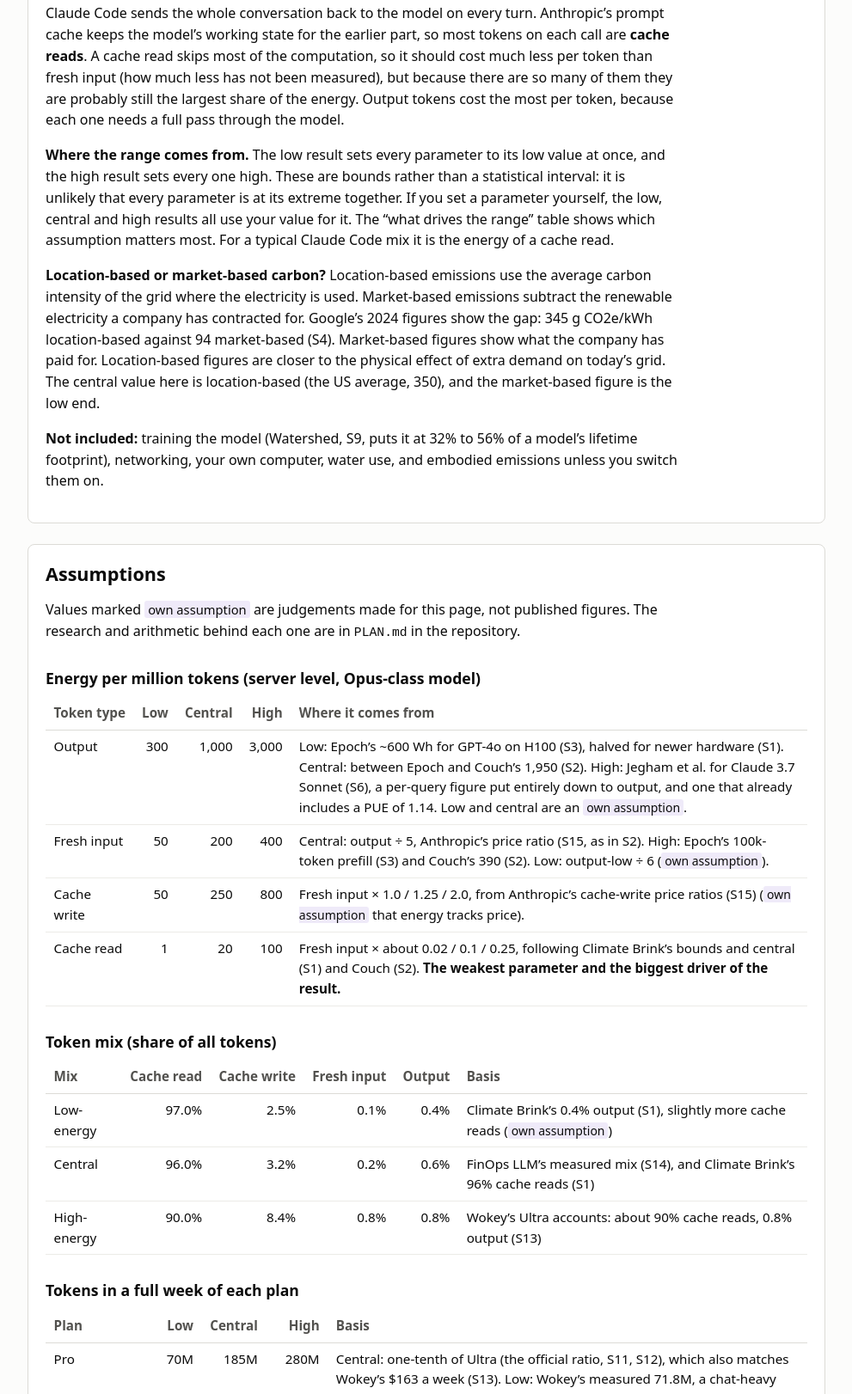
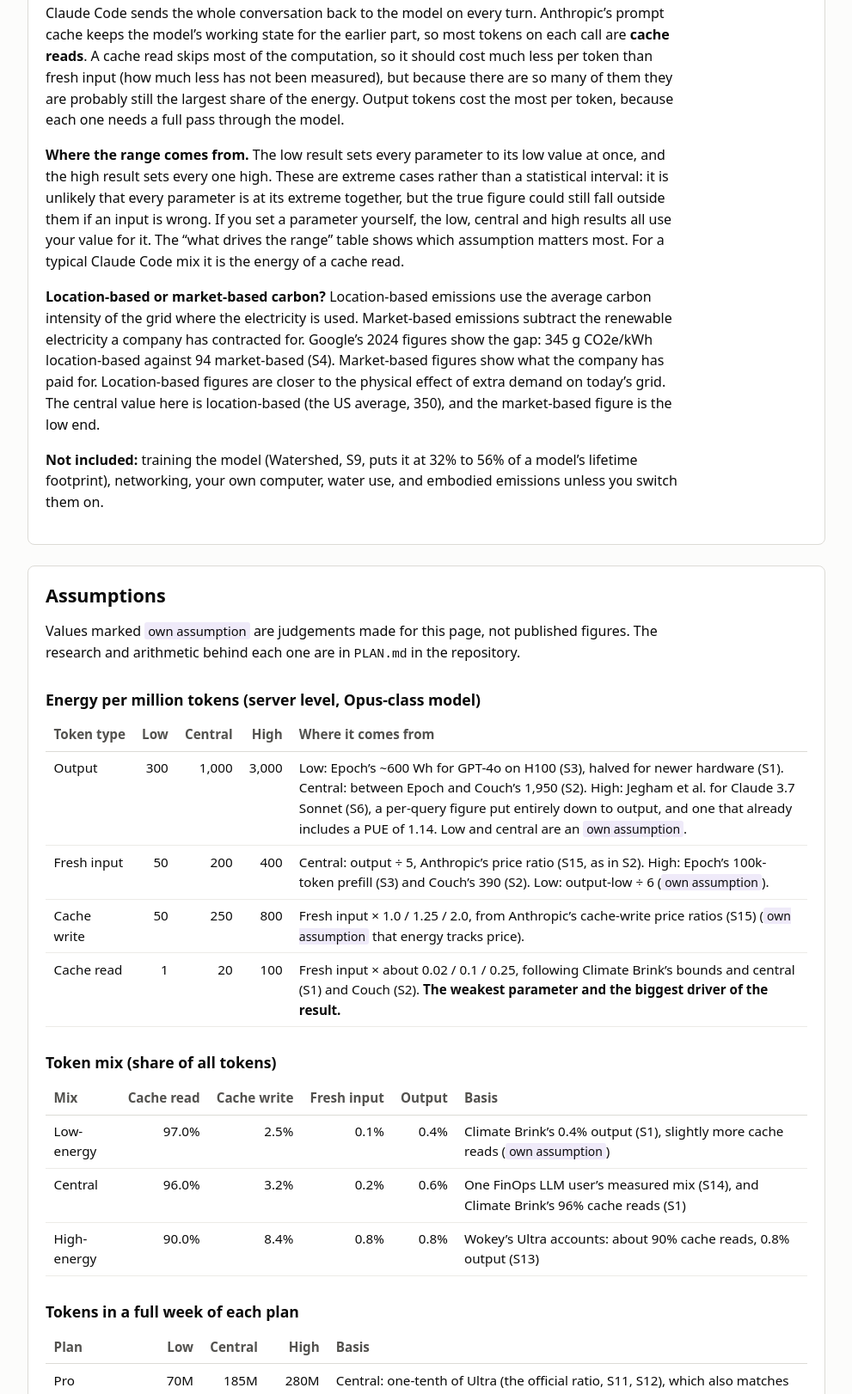
Before and after one commit to DanOlner/agentic_ai_strategy, a plain HTML site: page docs/index.html in a window 1280 px wide. Shown: the part 3742-5364 px from the top of the page at 86% size, without its empty margins (144-1135 px from the left). Drawn offline with Linux system fonts and the light colour scheme.

Commit message:
Page wording: low and high are extreme cases; central mix is one user's

```diff
--- a/docs/index.html
+++ b/docs/index.html
@@ -263,7 +263,7 @@
     <li><strong>Embodied emissions</strong> (off by default) add 42 g CO2e per kWh for making the hardware, a ratio derived from Google’s figures (S4).</li>
   </ol>
   <p>Claude Code sends the whole conversation back to the model on every turn. Anthropic’s prompt cache keeps the model’s working state for the earlier part, so most tokens on each call are <strong>cache reads</strong>. A cache read skips most of the computation, so it should cost much less per token than fresh input (how much less has not been measured), but because there are so many of them they are probably still the largest share of the energy. Output tokens cost the most per token, because each one needs a full pass through the model.</p>
-  <p><strong>Where the range comes from.</strong> The low result sets every parameter to its low value at once, and the high result sets every one high. These are bounds rather than a statistical interval: it is unlikely that every parameter is at its extreme together. If you set a parameter yourself, the low, central and high results all use your value for it. The “what drives the range” table shows which assumption matters most. For a typical Claude Code mix it is the energy of a cache read.</p>
+  <p><strong>Where the range comes from.</strong> The low result sets every parameter to its low value at once, and the high result sets every one high. These are extreme cases rather than a statistical interval: it is unlikely that every parameter is at its extreme together, but the true figure could still fall outside them if an input is wrong. If you set a parameter yourself, the low, central and high results all use your value for it. The “what drives the range” table shows which assumption matters most. For a typical Claude Code mix it is the energy of a cache read.</p>
   <p><strong>Location-based or market-based carbon?</strong> Location-based emissions use the average carbon intensity of the grid where the electricity is used. Market-based emissions subtract the renewable electricity a company has contracted for. Google’s 2024 figures show the gap: 345 g CO2e/kWh location-based against 94 market-based (S4). Market-based figures show what the company has paid for. Location-based figures are closer to the physical effect of extra demand on today’s grid. The central value here is location-based (the US average, 350), and the market-based figure is the low end.</p>
   <p><strong>Not included:</strong> training the model (Watershed, S9, puts it at 32% to 56% of a model’s lifetime footprint), networking, your own computer, water use, and embodied emissions unless you switch them on.</p>
 </section>
@@ -291,7 +291,7 @@
       <thead><tr><th scope="col">Mix</th><th scope="col">Cache read</th><th scope="col">Cache write</th><th scope="col">Fresh input</th><th scope="col">Output</th><th scope="col" class="text-col">Basis</th></tr></thead>
       <tbody>
         <tr><th scope="row">Low-energy</th><td>97.0%</td><td>2.5%</td><td>0.1%</td><td>0.4%</td><td class="text-col">Climate Brink’s 0.4% output (S1), slightly more cache reads (<span class="own">own assumption</span>)</td></tr>
-        <tr><th scope="row">Central</th><td>96.0%</td><td>3.2%</td><td>0.2%</td><td>0.6%</td><td class="text-col">FinOps LLM’s measured mix (S14), and Climate Brink’s 96% cache reads (S1)</td></tr>
+        <tr><th scope="row">Central</th><td>96.0%</td><td>3.2%</td><td>0.2%</td><td>0.6%</td><td class="text-col">One FinOps LLM user’s measured mix (S14), and Climate Brink’s 96% cache reads (S1)</td></tr>
         <tr><th scope="row">High-energy</th><td>90.0%</td><td>8.4%</td><td>0.8%</td><td>0.8%</td><td class="text-col">Wokey’s Ultra accounts: about 90% cache reads, 0.8% output (S13)</td></tr>
       </tbody>
     </table>
```
